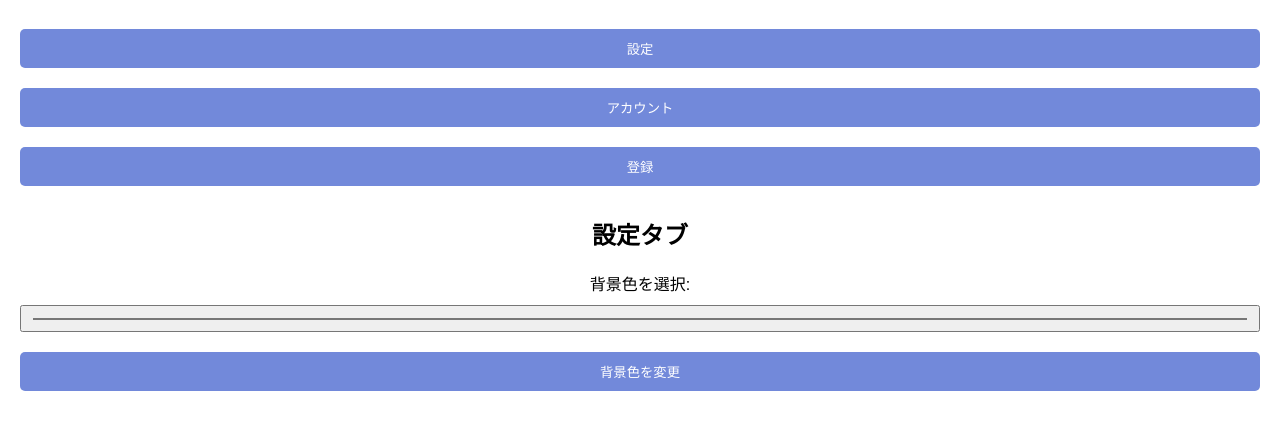
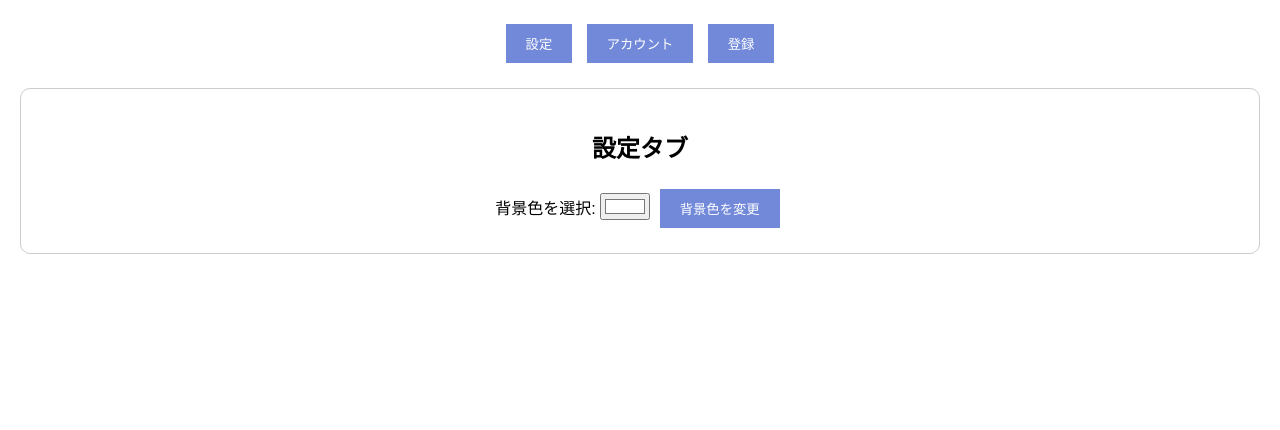
Before and after one commit to aerser/Fnjack, a plain HTML site: page index.html in a window 1280 px wide. Shown: the part 70-500 px from the top of the page. Drawn offline with Linux system fonts and the light colour scheme.

Commit message:
Update style.css

```diff
--- a/style.css
+++ b/style.css
@@ -4,29 +4,29 @@ body {
   margin: 20px;
 }
 
-form {
-  display: inline-block;
-  width: 300px;
-  padding: 20px;
-  border: 1px solid #ccc;
-  border-radius: 10px;
-  background-color: #f9f9f9;
-}
-
-input, textarea, button {
-  width: 100%;
-  margin: 10px 0;
-  padding: 10px;
+nav {
+  margin-bottom: 20px;
 }
 
 button {
+  margin: 5px;
+  padding: 10px 20px;
   background-color: #7289da;
   color: white;
   border: none;
-  border-radius: 5px;
   cursor: pointer;
 }
 
 button:hover {
   background-color: #5b6eae;
 }
+
+.tab {
+  border: 1px solid #ccc;
+  padding: 20px;
+  border-radius: 10px;
+}
+
+#profile img {
+  border-radius: 50%;
+}
```
